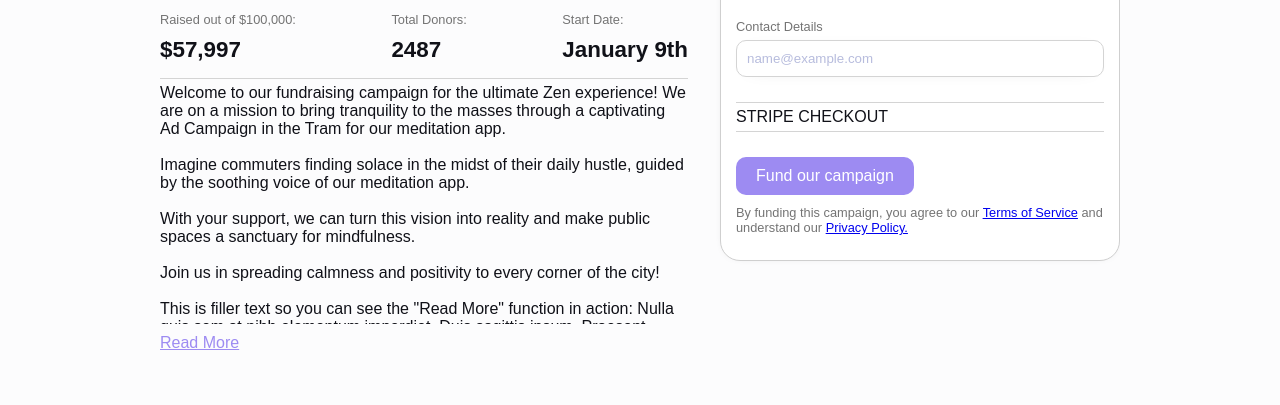
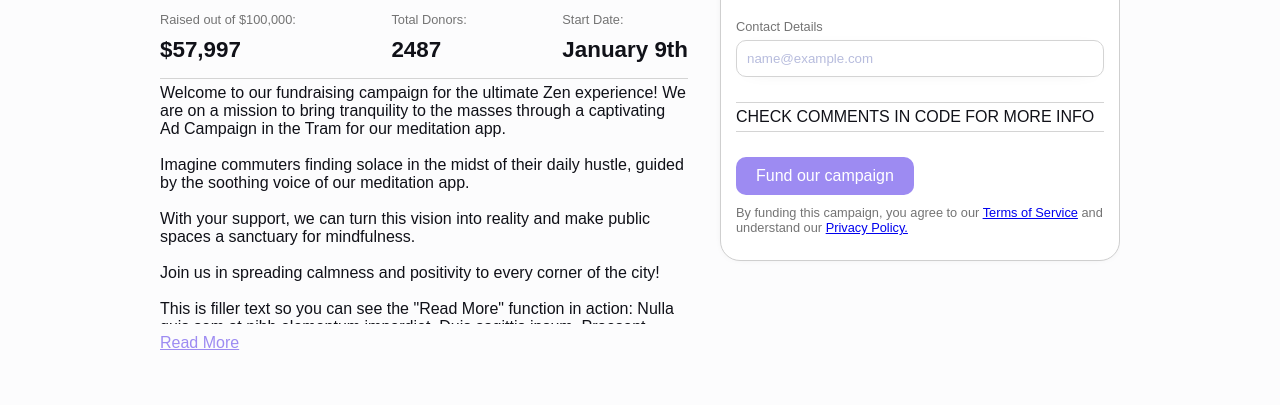
Before and after one commit to EndritDev/medito-fundraising, a plain HTML site: page index.html in a window 1280 px wide. Both pictures are taken after typing "5", "name@example.com" into the empty fields and a click on the button "Fund our campaign". Shown: the part 320-725 px from the top of the page. Drawn offline with Linux system fonts and the light colour scheme; a web font is replaced by a local one.

Commit message:
Update index.html

```diff
--- a/index.html
+++ b/index.html
@@ -107,13 +107,13 @@
                             <div class="hidden-section margin-bottom" id="stripeCheckoutSection">
                                 <!-- Add your Stripe Checkout elements here -->
                                 <!-- This section will be initially hidden and displayed on button click -->
-                                <p class="text">STRIPE CHECKOUT</p>
+                                <p class="text">CHECK COMMENTS IN CODE FOR MORE INFO</p>
                             </div>
                             <!--BUTTON THAT OPENS UP STRIPE CHECKOUT-->
                             <div class="form-button">
                                 <button class="donation-button text" id="fundButton">
                                     <!--
-                                        Right now, the button just redirects to a random stripe checkout of mine
+                                        Right now, the button just redirects to a random stripe checkout of mine (if you remove the EventListener in the js-file)
                                         because I couldn't figure out for the love of god how to make it an embed and it's 1am and I got school tomorrow(/today)
                                         If you know how to make it an embed, add it above where it says "STRIPE CHECKOUT"
                                         If you don't know, just change the link below.
```
